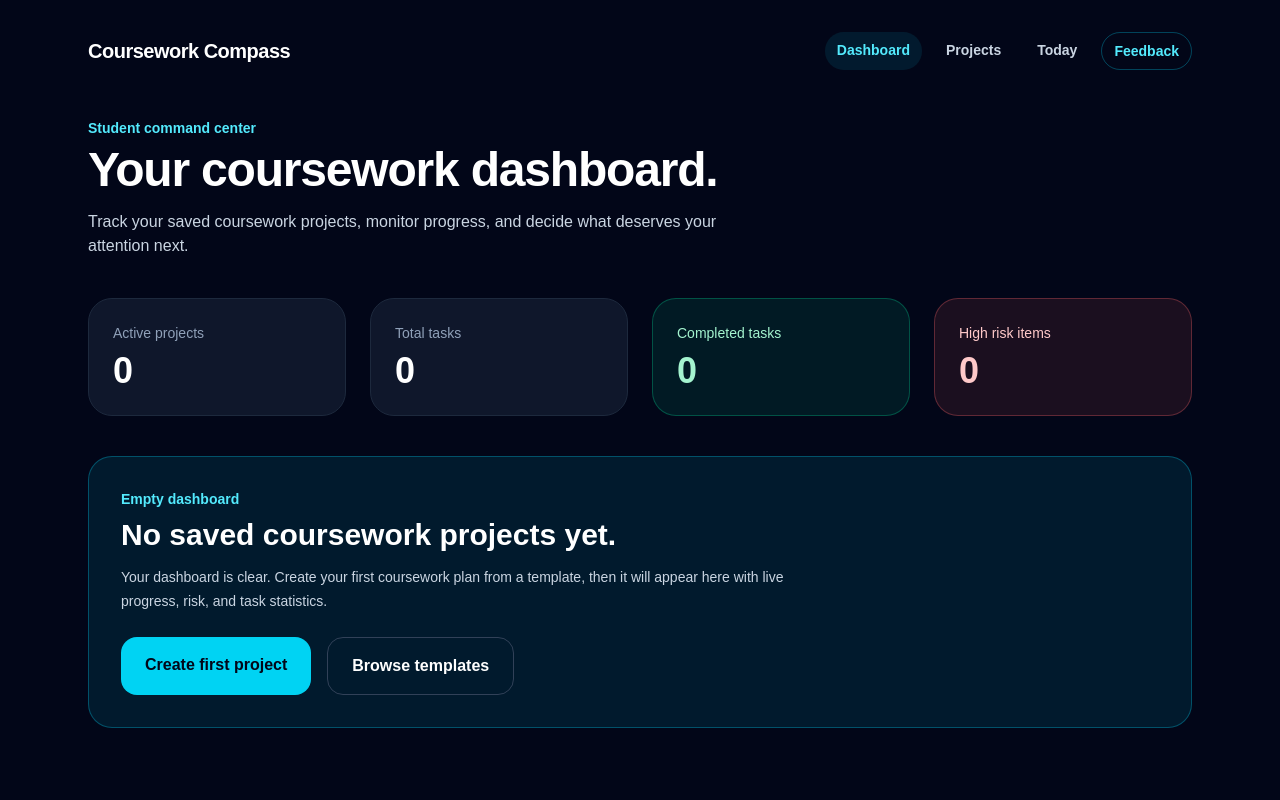
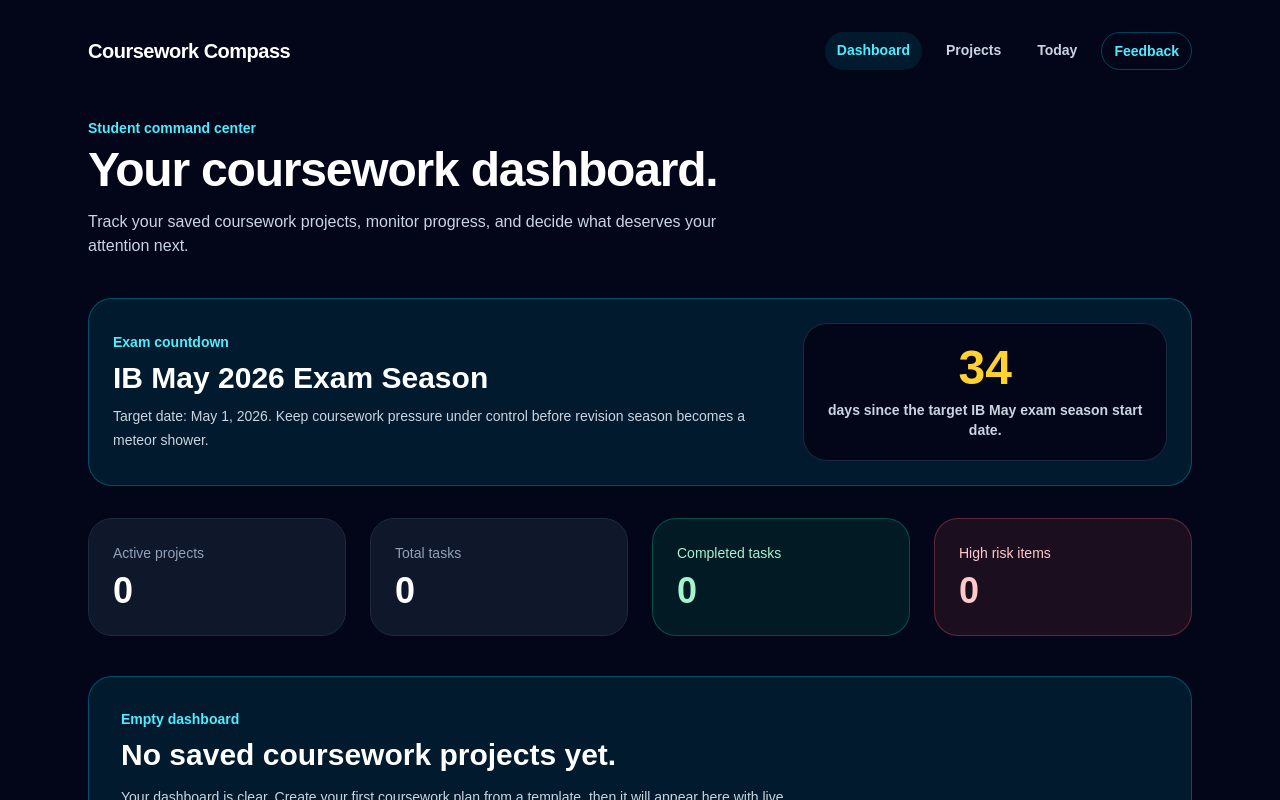
Before and after one commit to ChefDav/Coursework-Compass, a Next.js app: page /dashboard in a window 1280 px wide. Shown: the top 800 px of the page. Built offline with nearby package versions, Linux system fonts and the light colour scheme.

Commit message:
Add IB exam countdown card

```diff
--- a/app/dashboard/page.tsx
+++ b/app/dashboard/page.tsx
@@ -2,6 +2,7 @@
 
 import { useEffect, useMemo, useState } from "react";
 import AppNav from "@/components/AppNav";
+import ExamCountdownCard from "@/components/ExamCountdownCard";
 import ProjectCard from "@/components/ProjectCard";
 import {
     listenForProjectPlanUpdates,
@@ -72,6 +73,10 @@ export default function DashboardPage() {
                         Track your saved coursework projects, monitor progress, and decide
                         what deserves your attention next.
                     </p>
+                </div>
+
+                <div className="mb-8">
+                    <ExamCountdownCard />
                 </div>
 
                 <div className="mb-10 grid gap-6 md:grid-cols-4">
--- a/app/page.tsx
+++ b/app/page.tsx
@@ -1,3 +1,4 @@
+import ExamCountdownCard from "@/components/ExamCountdownCard";
 import FeedbackLink from "@/components/FeedbackLink";
 
 export default function HomePage() {
@@ -62,6 +63,10 @@ export default function HomePage() {
                 >
                   Open dashboard
                 </a>
+              </div>
+
+              <div className="mt-8">
+                <ExamCountdownCard />
               </div>
 
               <div className="mt-8 grid gap-4 sm:grid-cols-3">
--- /dev/null
+++ b/components/ExamCountdownCard.tsx
@@ -0,0 +1,57 @@
+"use client";
+
+import { useEffect, useState } from "react";
+import { getIbExamCountdown } from "@/lib/examCountdown";
+
+type Countdown = ReturnType<typeof getIbExamCountdown>;
+
+export default function ExamCountdownCard() {
+    const [countdown, setCountdown] = useState<Countdown | null>(null);
+
+    useEffect(() => {
+        setCountdown(getIbExamCountdown());
+    }, []);
+
+    if (!countdown) {
+        return (
+            <div className="rounded-3xl border border-slate-800 bg-slate-900 p-5 sm:p-6">
+                <p className="text-sm text-slate-400">Loading exam countdown...</p>
+            </div>
+        );
+    }
+
+    const isStarted = countdown.status === "started";
+    const isToday = countdown.status === "today";
+
+    return (
+        <div className="rounded-3xl border border-cyan-400/30 bg-cyan-400/10 p-5 sm:p-6">
+            <div className="flex flex-col gap-5 md:flex-row md:items-center md:justify-between">
+                <div>
+                    <p className="mb-2 text-sm font-bold text-cyan-300">
+                        Exam countdown
+                    </p>
+                    <h2 className="text-2xl font-black sm:text-3xl">
+                        {countdown.label}
+                    </h2>
+                    <p className="mt-2 text-sm leading-6 text-slate-300">
+                        Target date: {countdown.targetDateLabel}. Keep coursework pressure
+                        under control before revision season becomes a meteor shower.
+                    </p>
+                </div>
+
+                <div className="rounded-3xl border border-slate-800 bg-slate-950 p-5 text-center md:min-w-48">
+                    <p
+                        className={`text-5xl font-black ${
+                            isToday || isStarted ? "text-amber-300" : "text-cyan-300"
+                        }`}
+                    >
+                        {countdown.daysLeft}
+                    </p>
+                    <p className="mt-2 text-sm font-bold text-slate-300">
+                        {countdown.message}
+                    </p>
+                </div>
+            </div>
+        </div>
+    );
+}
--- /dev/null
+++ b/lib/examCountdown.ts
@@ -0,0 +1,53 @@
+const IB_MAY_EXAM_TARGET_DATE = "2026-05-01";
+
+const millisecondsPerDay = 1000 * 60 * 60 * 24;
+
+function getStartOfDay(date: Date) {
+    return new Date(date.getFullYear(), date.getMonth(), date.getDate());
+}
+
+export function getIbExamCountdown() {
+    const today = getStartOfDay(new Date());
+    const targetDate = getStartOfDay(new Date(`${IB_MAY_EXAM_TARGET_DATE}T00:00:00`));
+
+    const differenceInMilliseconds = targetDate.getTime() - today.getTime();
+    const daysLeft = Math.ceil(differenceInMilliseconds / millisecondsPerDay);
+
+    if (daysLeft > 1) {
+        return {
+            daysLeft,
+            label: "IB May 2026 Exam Season",
+            targetDateLabel: "May 1, 2026",
+            status: "counting",
+            message: "days left until the target start of IB May exam season.",
+        };
+    }
+
+    if (daysLeft === 1) {
+        return {
+            daysLeft,
+            label: "IB May 2026 Exam Season",
+            targetDateLabel: "May 1, 2026",
+            status: "tomorrow",
+            message: "day left until the target start of IB May exam season.",
+        };
+    }
+
+    if (daysLeft === 0) {
+        return {
+            daysLeft,
+            label: "IB May 2026 Exam Season",
+            targetDateLabel: "May 1, 2026",
+            status: "today",
+            message: "The target IB May exam season start date is today.",
+        };
+    }
+
+    return {
+        daysLeft: Math.abs(daysLeft),
+        label: "IB May 2026 Exam Season",
+        targetDateLabel: "May 1, 2026",
+        status: "started",
+        message: "days since the target IB May exam season start date.",
+    };
+}
```
